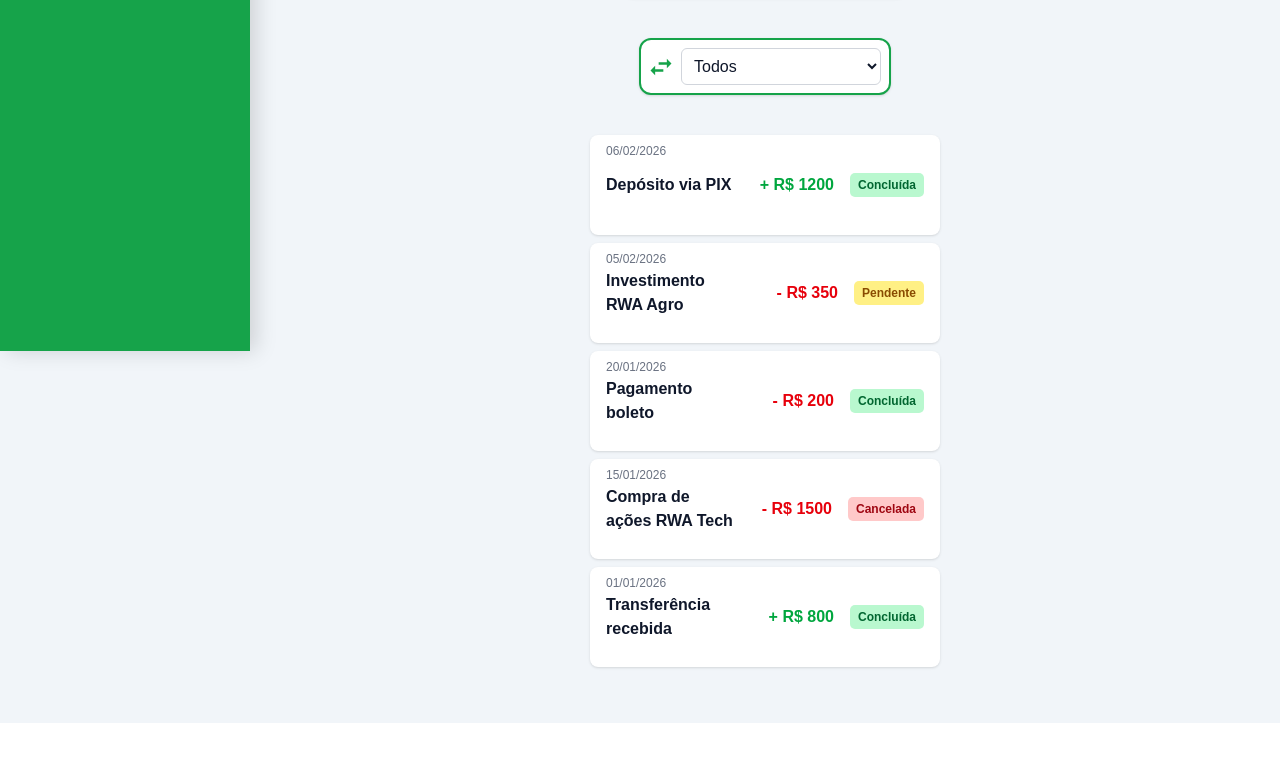
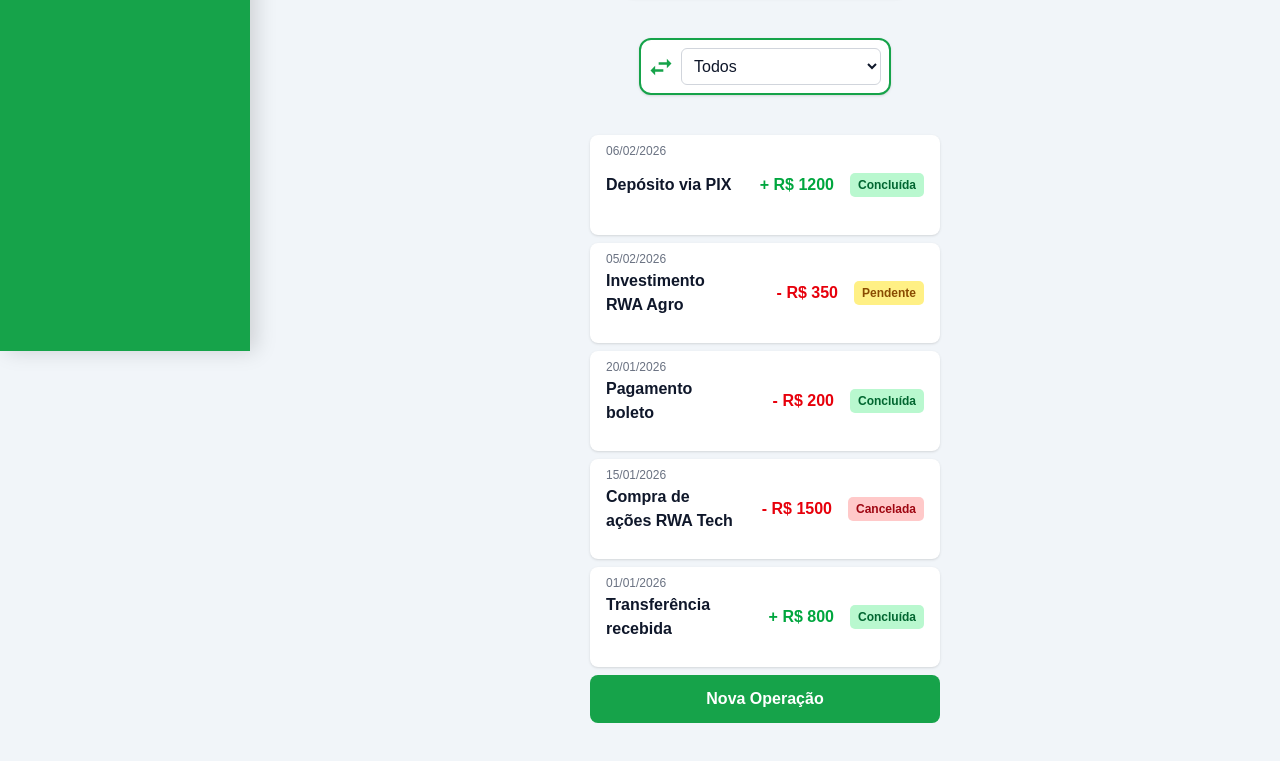
Before and after one commit to LuisOtavioPessoa/DesafioFrontEndFeeAgro, a Next.js app in the folder frontend/: page /transacoes in a window 1280 px wide. Shown: the part 449-1210 px from the top of the page. Before the commit the page ends 1172 px from the top, so only its background shows below. Built offline with nearby package versions, Linux system fonts and the light colour scheme.

Commit message:
feat: Adicionar alerta caso não encontre nenhuma transição + botão para nova operação

```diff
--- a/frontend/src/app/(dashboard)/transacoes/page.tsx
+++ b/frontend/src/app/(dashboard)/transacoes/page.tsx
@@ -3,10 +3,12 @@
 import { useState } from "react";
 import { transacao, Transaction } from "@/app/core/data/transacao";
 import ModalTransacao from "@/app/components/transacoes/ModalTransacao";
-import { IoIosAlert , IoMdSwap } from "react-icons/io";
-
+import { IoIosAlert , IoMdSwap, IoIosCloseCircle } from "react-icons/io";
+import { useRouter } from 'next/navigation';
 
 export default function Transacoes() {
+
+const router = useRouter();
 
 const [filterType, setFilterType] = useState("Todos");
 const [filterStatus, setFilterStatus] = useState("Todos");
@@ -59,6 +61,11 @@ function handleOpenModal(tx: Transaction){
 function handleCloseModal(){
     setSelectedTransaction(null);
     setopenModalTransacao(false);
+}
+
+
+function handleSubmit() {
+    router.push('/operacao');
 }
 
   return (
@@ -138,7 +145,17 @@ function handleCloseModal(){
         </div>
 
         <div className="flex flex-col gap-2">
-            {sortedTransactions.map(tx => (
+        {sortedTransactions.length === 0 ? (
+            <div className="flex items-center w-full max-w-xl bg-white border-2 border-primary-1 rounded-xl p-2 shadow-sm">
+            <div className="flex items-center justify-center w-10 h-10 rounded-full ">
+                <IoIosCloseCircle className="text-primary-1 text-[24px]" />
+            </div>
+
+            <p className="text-primary-4 text-sm md:text-base leading-snug">
+                Nenhuma transação encontrada.
+            </p>
+        </div>
+        ) : sortedTransactions.map(tx => (
                 <div
                     key={tx.id}
                     className="relative flex items-center min-w-[350px] min-h-[100px] justify-between p-4  bg-white rounded-lg shadow hover:shadow-md transition gap-3"
@@ -172,6 +189,15 @@ function handleCloseModal(){
                     </div>
                 </div>
             ))}
+
+            <button
+            type="button"
+            onClick={handleSubmit}
+            className="w-full bg-primary-1 text-white font-semibold py-3 rounded-lg hover:bg-primary-2 transition"
+          >
+            Nova Operação
+          </button>
+
         </div>
             <ModalTransacao
             open={openModalTransacao}
```
